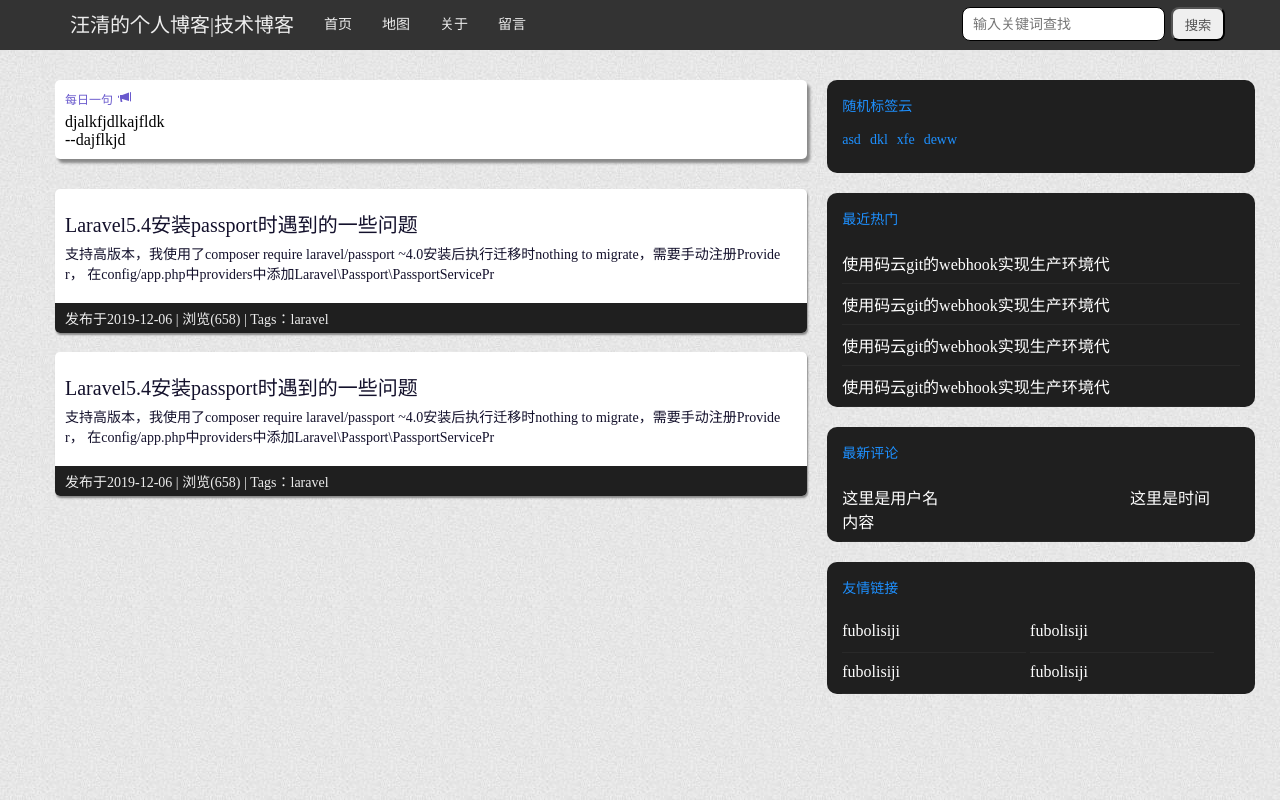
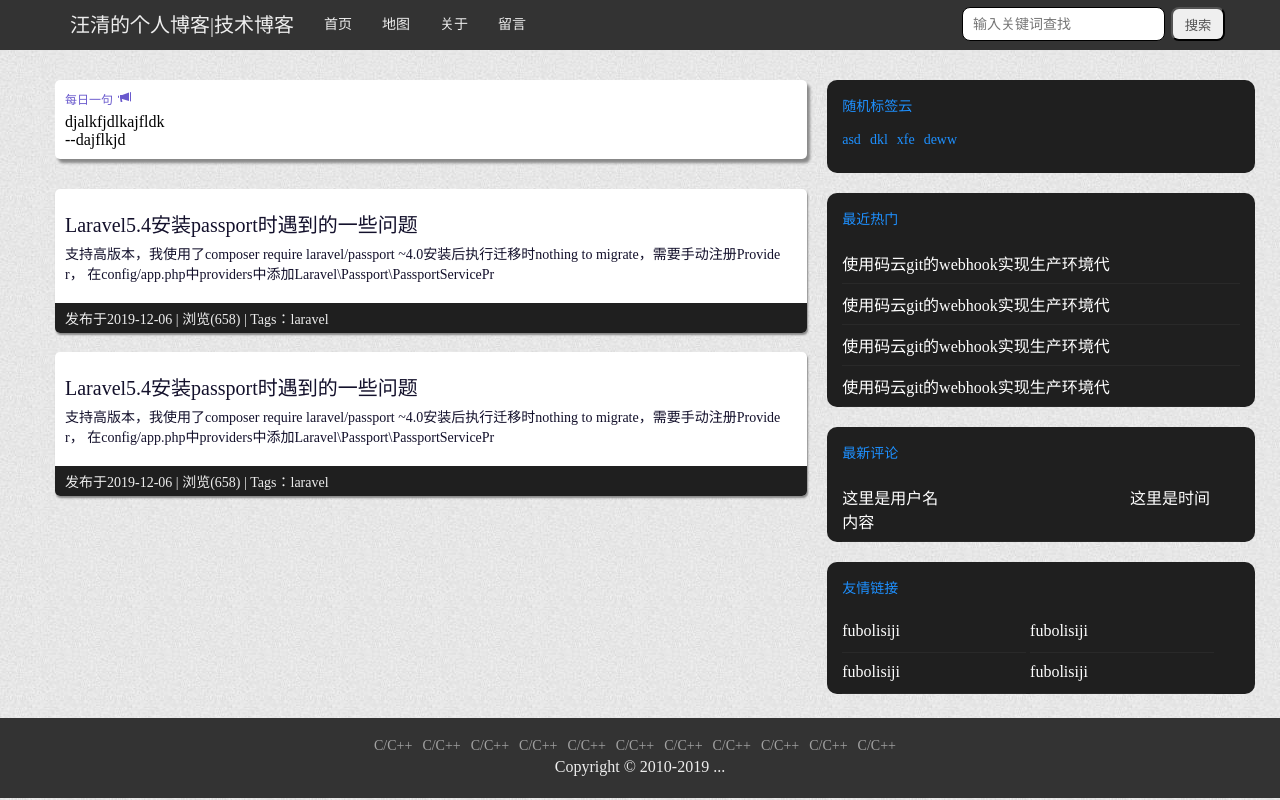
Before and after one commit to wq199909/PersonalBlog, a website: page page/index.html in a window 1280 px wide. Drawn offline with Linux system fonts and the light colour scheme.

Commit message:
首页底部样式

```diff
--- a/page/css/base.css
+++ b/page/css/base.css
@@ -163,3 +163,27 @@ body{
 .right_module>span>a:hover{
     color: #337ab7;
 }
+.footer{
+    box-sizing: border-box;
+    width: 100%;
+    height: 80px;
+    text-align: center;
+    padding: 20px;
+    color: #eee;
+    background-color: #333;
+}
+.footer>ul{
+    display: inline-block;
+    margin: 0px auto;
+    text-align: center;
+}
+.footer>ul>li{
+    float: left;
+    font-size: 14px;
+    text-align: center;
+}
+.footer>ul>li>a{
+    color: #a2a2a2;
+    text-decoration: none;
+    margin-right: 10px;
+}
--- a/page/index.html
+++ b/page/index.html
@@ -91,6 +91,21 @@
             </div>
         </div>
     </div>
-    <footer></footer>
+    <footer class="footer">
+        <ul>
+            <li><a href="">C/C++</a></li>
+            <li><a href="">C/C++</a></li>
+            <li><a href="">C/C++</a></li>
+            <li><a href="">C/C++</a></li>
+            <li><a href="">C/C++</a></li>
+            <li><a href="">C/C++</a></li>
+            <li><a href="">C/C++</a></li>
+            <li><a href="">C/C++</a></li>
+            <li><a href="">C/C++</a></li>
+            <li><a href="">C/C++</a></li>
+            <li><a href="">C/C++</a></li>
+        </ul>
+        <p>Copyright © 2010-2019 ...</p>
+    </footer>
 </body>
 </html>
```
